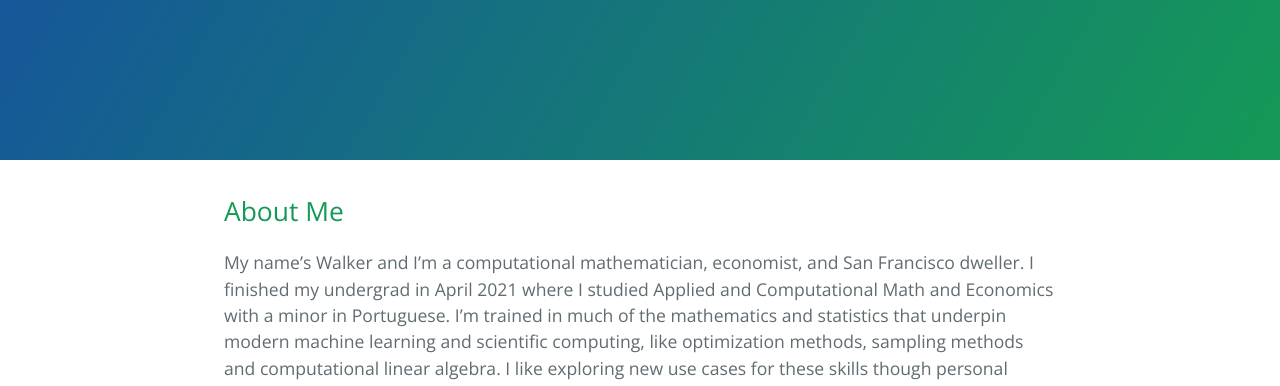
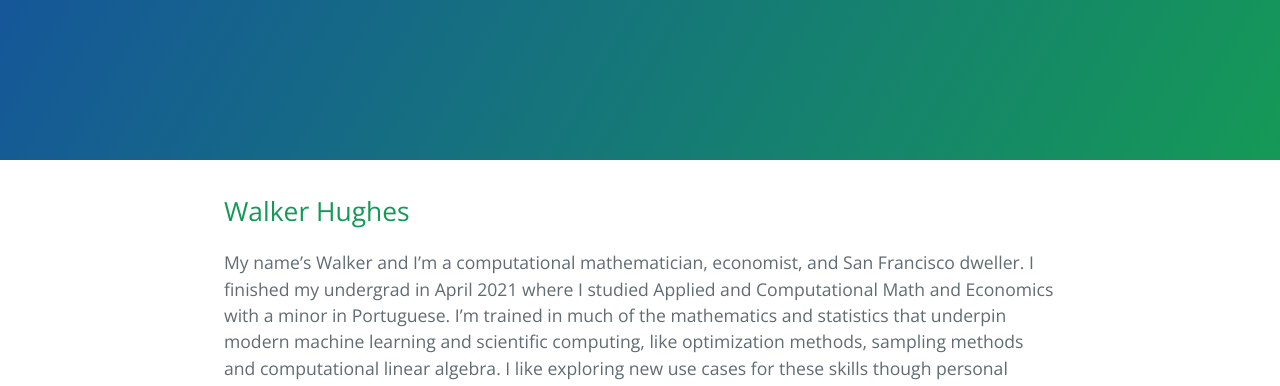
Before and after one commit to walkerhughes/portfolio, a Jekyll site: the page built from index.md, in a window 1280 px wide. Shown: the top 386 px of the page. Built offline with Jekyll 4.4.1, drawn with Linux system fonts in a browser that asks for light colours; our own code applies the rules of GitHub Pages for plain Markdown files.

Commit message:
Update index.md

```diff
--- a/index.md
+++ b/index.md
@@ -2,7 +2,7 @@
 layout: default
 ---
 
-## About Me
+## Walker Hughes
 
 My name's Walker and I'm a computational mathematician, economist, and San Francisco dweller. I finished my undergrad in April 2021 where I studied Applied and Computational Math and Economics with a minor in Portuguese. I'm trained in much of the mathematics and statistics that underpin modern machine learning and scientific computing, like optimization methods, sampling methods and computational linear algebra. I like exploring new use cases for these skills though personal projects.
 
```
